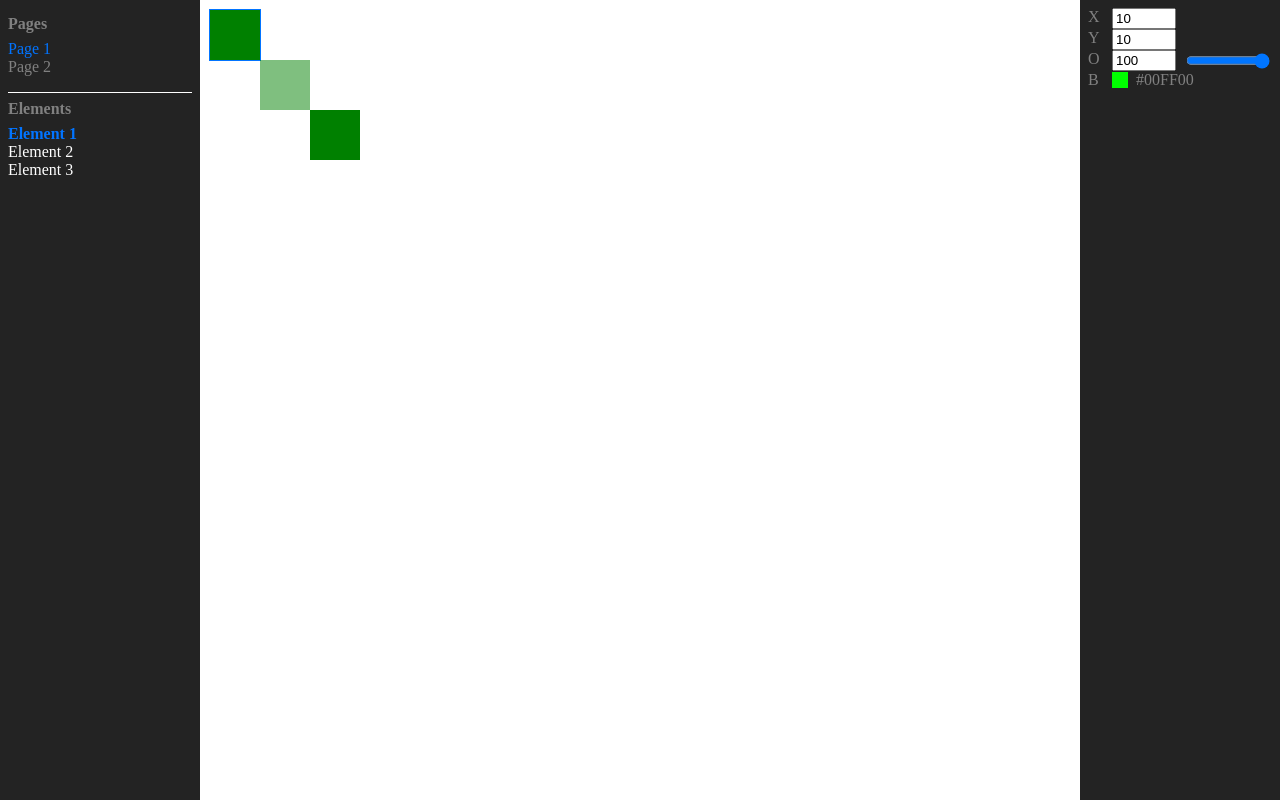
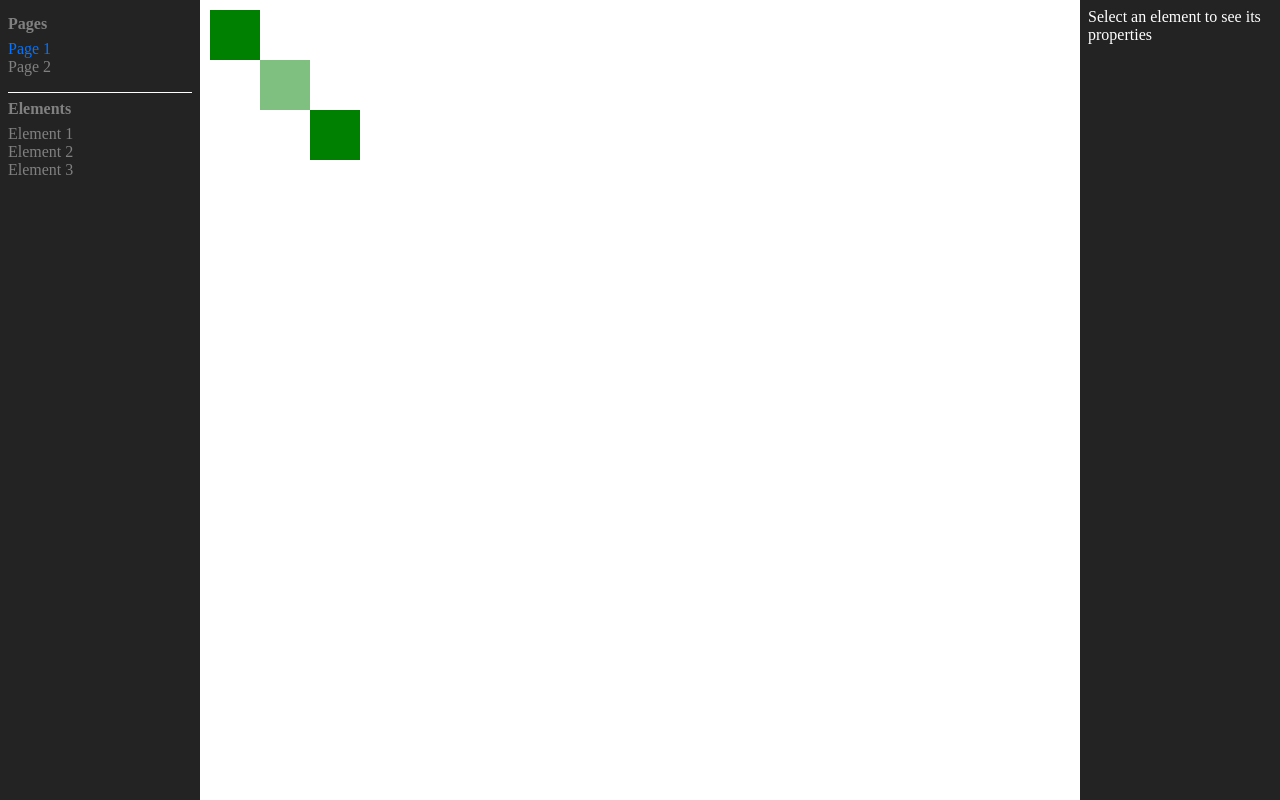
Before and after one commit to 3ating/Editor, a React (Create React App) app: page / in a window 1280 px wide. Built offline with nearby package versions, Linux system fonts and the light colour scheme.

Commit message:
Update the information in the LeftPanel and RightPanel when an element is selected

```diff
--- a/src/App.js
+++ b/src/App.js
@@ -16,10 +16,18 @@ const AppWrapper = styled.div`
 export const AppContext = createContext();
 
 const App = () => {
+    const [elements, setElements] = useState([
+        { id: 1, name: 'Element 1', x: 10, y: 10, o: 1, color: '#00FF00' },
+        { id: 2, name: 'Element 2', x: 60, y: 60, o: 0.5, color: '#FF0000' },
+        { id: 3, name: 'Element 3', x: 110, y: 110, o: 1, color: '#0000FF' },
+    ]);
     const [currentPage, setCurrentPage] = useState('Page 1');
+    const [selectedElement, setSelectedElement] = useState(null);
 
     return (
-        <AppContext.Provider value={{ currentPage, setCurrentPage }}>
+        <AppContext.Provider
+            value={{ currentPage, setCurrentPage, selectedElement, setSelectedElement, elements, setElements }}
+        >
             <AppWrapper>
                 <LeftPanel />
                 <Canvas />
--- a/src/Canvas.js
+++ b/src/Canvas.js
@@ -1,5 +1,6 @@
-import React from 'react';
+import React, { useContext } from 'react';
 import styled from 'styled-components';
+import { AppContext } from './App';
 
 const CanvasWrapper = styled.div`
     position: relative;
@@ -16,14 +17,24 @@ const Block = styled.div`
     opacity: ${(props) => props.o};
     background: green;
     outline: ${(props) => (props.active ? 1 : 0)}px solid #0274ff;
+    cursor: pointer;
 `;
 
 const Canvas = () => {
+    const { elements, selectedElement, setSelectedElement } = useContext(AppContext);
+
     return (
         <CanvasWrapper>
-            <Block x={10} y={10} o={1} active />
-            <Block x={60} y={60} o={0.5} />
-            <Block x={110} y={110} o={1} />
+            {elements.map((element) => (
+                <Block
+                    key={element.id}
+                    x={element.x}
+                    y={element.y}
+                    o={element.o}
+                    active={selectedElement && selectedElement.id === element.id}
+                    onClick={() => setSelectedElement(element)}
+                />
+            ))}
         </CanvasWrapper>
     );
 };
--- a/src/Elements.js
+++ b/src/Elements.js
@@ -1,16 +1,35 @@
-import React from 'react';
+import React, { useContext } from 'react';
 import styled from 'styled-components';
+import { AppContext } from './App';
 
 const ElementsWrapper = styled.div``;
+
+const ElementItem = styled.div`
+    cursor: pointer;
+    color: ${(props) => (props.isActive ? '#0274ff' : 'gray')};
+`;
+
 const Elements = () => {
+    const { selectedElement, setSelectedElement } = useContext(AppContext);
+
+    const elements = [
+        { id: 1, name: 'Element 1', x: 10, y: 10, o: 1, color: '#00FF00' },
+        { id: 2, name: 'Element 2', x: 60, y: 60, o: 0.5, color: '#FF0000' },
+        { id: 3, name: 'Element 3', x: 110, y: 110, o: 1, color: '#0000FF' },
+    ];
+
     return (
         <ElementsWrapper>
             <h4>Elements</h4>
-            <div>
-                <strong>Element 1</strong>
-            </div>
-            <div>Element 2</div>
-            <div>Element 3</div>
+            {elements.map((element) => (
+                <ElementItem
+                    key={element.id}
+                    onClick={() => setSelectedElement(element)}
+                    isActive={selectedElement && selectedElement.id === element.id}
+                >
+                    {element.name}
+                </ElementItem>
+            ))}
         </ElementsWrapper>
     );
 };
--- a/src/RightPanel.js
+++ b/src/RightPanel.js
@@ -1,6 +1,8 @@
-import React from 'react';
+import React, { useContext } from 'react';
 import styled from 'styled-components';
+import { AppContext } from './App';
 import ColorPicker from './ColorPicker';
+
 const RightPanelWrapper = styled.div`
     padding: 8px;
 `;
@@ -9,21 +11,28 @@ const Label = styled.label`
     grid-template-columns: 16px auto minmax(0, 1fr);
     grid-gap: 8px;
 `;
+
 const RightPanel = () => {
+    const { selectedElement } = useContext(AppContext);
+
+    if (!selectedElement) {
+        return <RightPanelWrapper>Select an element to see its properties</RightPanelWrapper>;
+    }
+
     return (
         <RightPanelWrapper>
             <Label>
-                X <input type='number' min={0} max={999} value={10} />
+                X <input type='number' min={0} max={999} value={selectedElement.x} />
             </Label>
             <Label>
-                Y <input type='number' min={0} max={999} value={10} />
+                Y <input type='number' min={0} max={999} value={selectedElement.y} />
             </Label>
             <Label>
-                O <input type='number' min={0} max={100} value={100} />
-                <input type='range' min={0} max={100} value={100} />
+                O <input type='number' min={0} max={100} value={selectedElement.o * 100} />
+                <input type='range' min={0} max={100} value={selectedElement.o * 100} />
             </Label>
             <Label>
-                B <ColorPicker /> #00FF00
+                B <ColorPicker color={selectedElement.color} /> {selectedElement.color}
             </Label>
         </RightPanelWrapper>
     );
```
